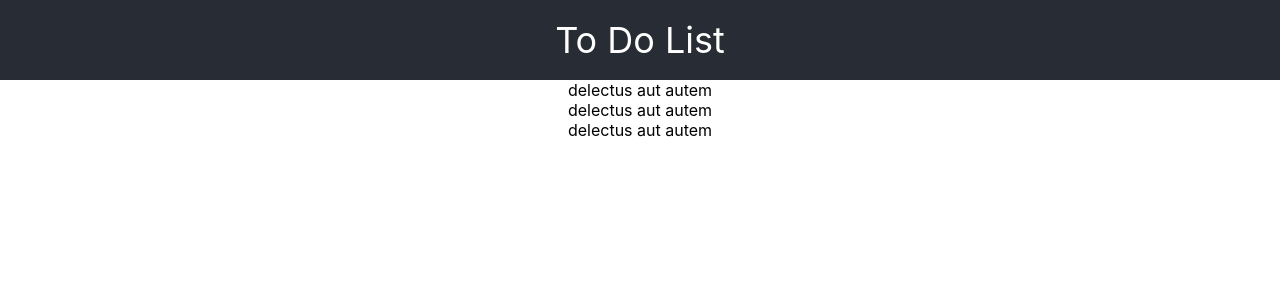
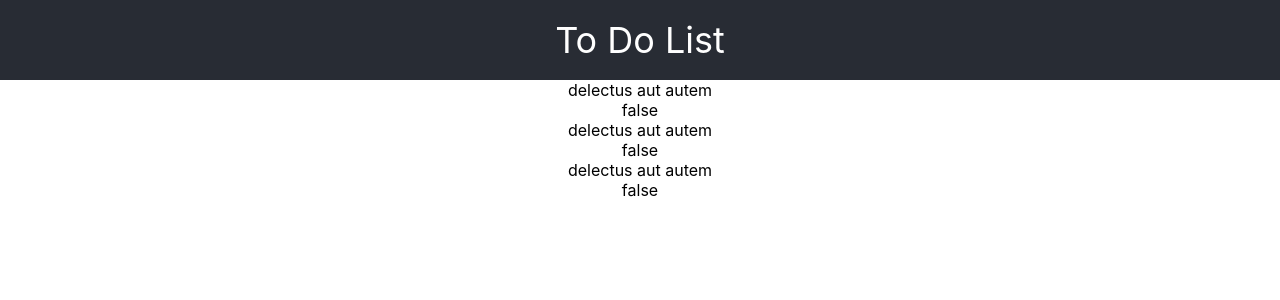
Before and after one commit to craigb0/ToDoList, a React (Create React App) app in the folder to-do-list/: page / in a window 1280 px wide. Shown: the top 300 px of the page. Built offline with nearby package versions, Linux system fonts and the light colour scheme.

Commit message:
Item List with test data implemented for real

```diff
--- a/to-do-list/src/components/ToDoItem.js
+++ b/to-do-list/src/components/ToDoItem.js
@@ -6,7 +6,7 @@ const ToDoItem = (props) => {
     		</div>
 
     		<div className="Completion">
-        		{props.completed}
+        		{String(props.completed)}
       		</div>
     	</div>
   );
```
